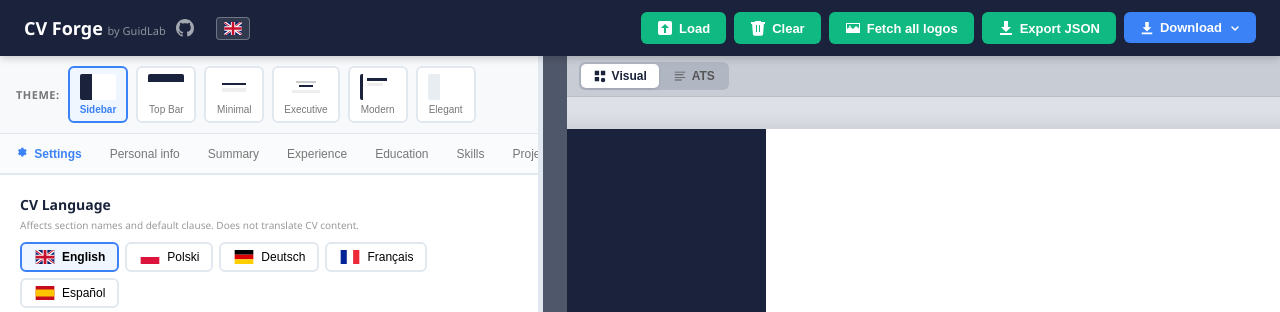
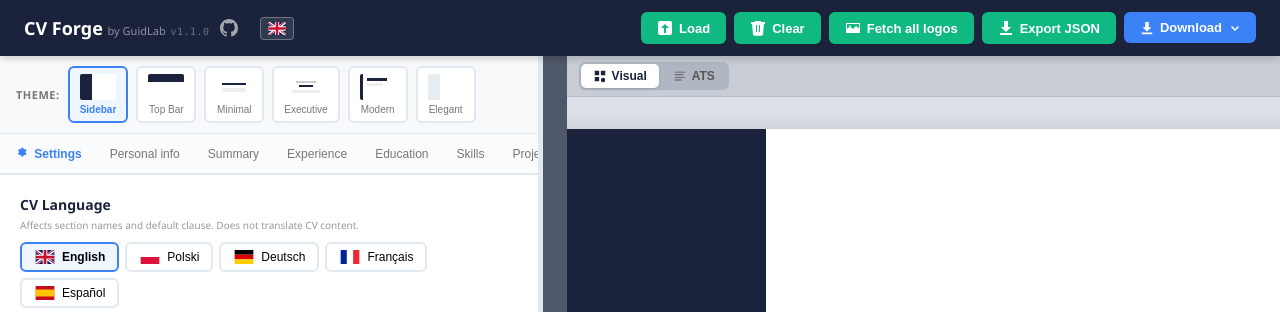
Before and after one commit to Guid-Lab/cv-forge, a Flask app: page / in a window 1280 px wide. Shown: the top 312 px of the page. Run offline with Flask 3, Linux system fonts and the light colour scheme.

Commit message:
Show app version in header from __version__
- Display version badge next to "by GuidLab" in monospace font
- Version sourced dynamically from app.py __version__

```diff
--- a/app.py
+++ b/app.py
@@ -108,7 +108,7 @@ def set_security_headers(response):
 @app.route('/')
 @limiter.exempt
 def index():
-    return render_template('index.html')
+    return render_template('index.html', version=__version__)
 
 @app.route('/api/fetch-logo', methods=['POST'])
 @limiter.limit("20 per minute")
--- a/static/css/style.css
+++ b/static/css/style.css
@@ -35,6 +35,7 @@ body {
 .top-bar-left { display: flex; align-items: center; gap: 10px; }
 .top-bar h1 { font-size: 18px; font-weight: 700; }
 .top-bar h1 .by-guidlab { font-size: 11px; font-weight: 400; opacity: 0.5; }
+.top-bar h1 .app-version { font-size: 10px; font-weight: 400; opacity: 0.35; font-family: 'SF Mono', 'Fira Code', 'Consolas', monospace; letter-spacing: 0.5px; }
 .top-bar .github-link { color: white; opacity: 0.6; display: flex; align-items: center; transition: opacity 0.2s; }
 .top-bar .github-link:hover { opacity: 1; }
 .top-bar-right { display: flex; gap: 8px; }
--- a/templates/index.html
+++ b/templates/index.html
@@ -13,7 +13,7 @@
 <body>
     <header class="top-bar">
         <div class="top-bar-left">
-            <h1>CV Forge <span class="by-guidlab">by GuidLab</span></h1>
+            <h1>CV Forge <span class="by-guidlab">by GuidLab</span> <span class="app-version">v{{ version }}</span></h1>
             <a href="https://github.com/Guid-Lab/cv-forge" target="_blank" rel="noopener" class="github-link" title="GitHub">
                 <svg width="18" height="18" viewBox="0 0 16 16" fill="currentColor"><path d="M8 0C3.58 0 0 3.58 0 8c0 3.54 2.29 6.53 5.47 7.59.4.07.55-.17.55-.38 0-.19-.01-.82-.01-1.49-2.01.37-2.53-.49-2.69-.94-.09-.23-.48-.94-.82-1.13-.28-.15-.68-.52-.01-.53.63-.01 1.08.58 1.23.82.72 1.21 1.87.87 2.33.66.07-.52.28-.87.51-1.07-1.78-.2-3.64-.89-3.64-3.95 0-.87.31-1.59.82-2.15-.08-.2-.36-1.02.08-2.12 0 0 .67-.21 2.2.82.64-.18 1.32-.27 2-.27.68 0 1.36.09 2 .27 1.53-1.04 2.2-.82 2.2-.82.44 1.1.16 1.92.08 2.12.51.56.82 1.27.82 2.15 0 3.07-1.87 3.75-3.65 3.95.29.25.54.73.54 1.48 0 1.07-.01 1.93-.01 2.2 0 .21.15.46.55.38A8.013 8.013 0 0016 8c0-4.42-3.58-8-8-8z"/></svg>
             </a>
```
